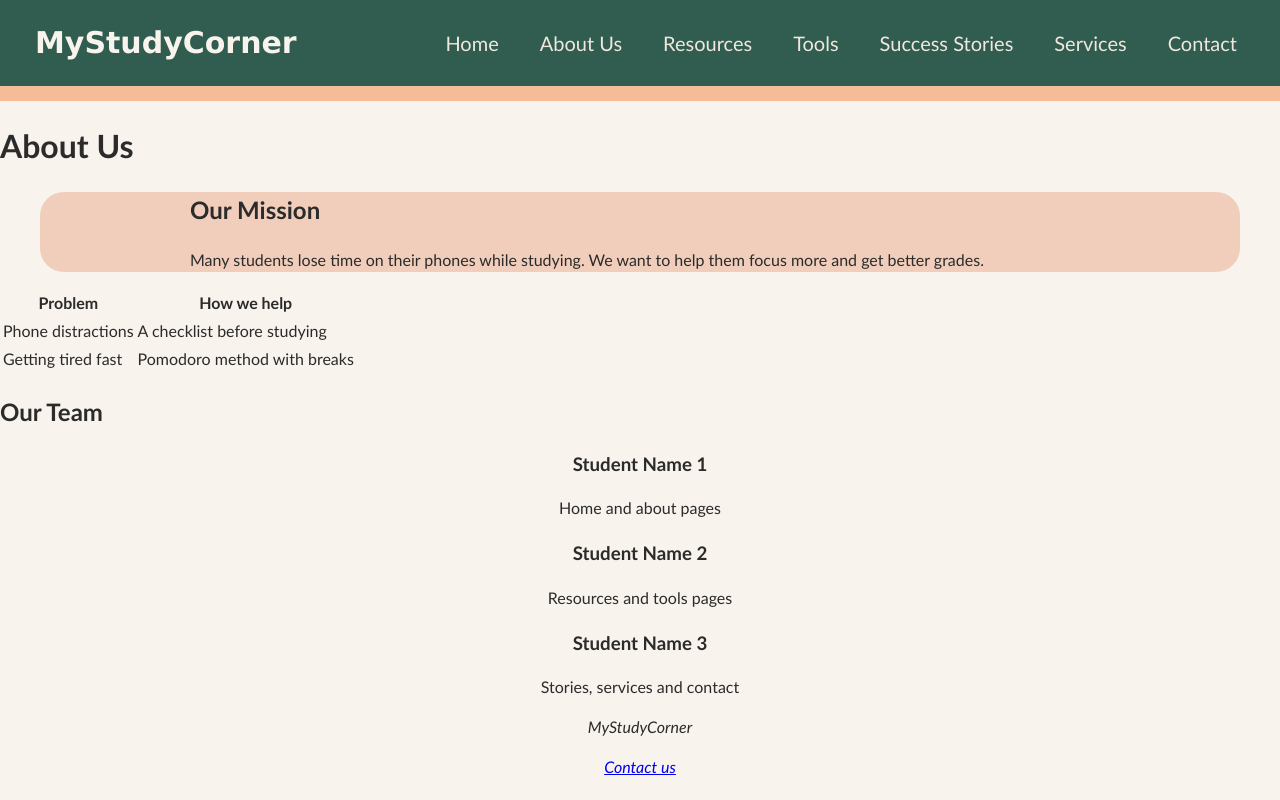
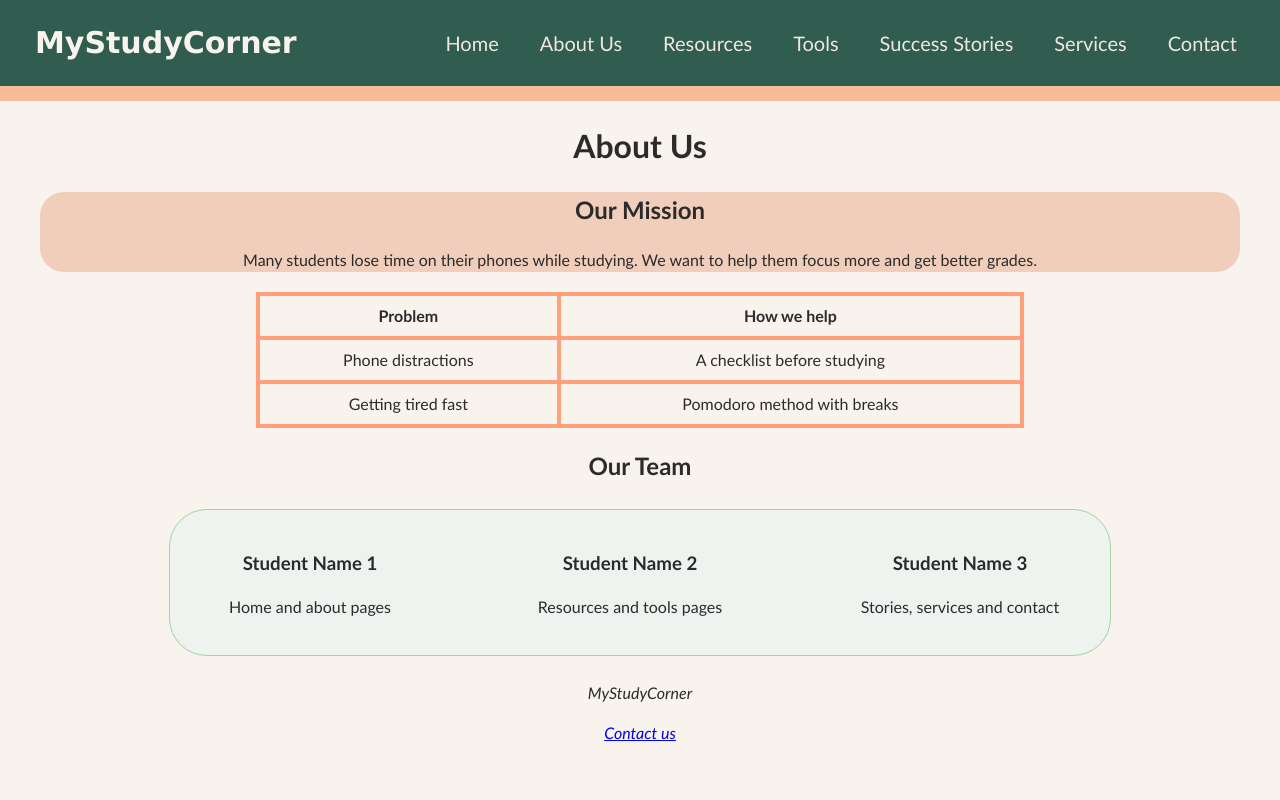
Before and after one commit to lunaindex/WebProject, a plain HTML site: page MyStudyCorner/Files/about.html in a window 1280 px wide. Drawn offline with Linux system fonts and the light colour scheme.

Commit message:
Enhance styling for About Us page
Updated styles for table and headings for better presentation.

```diff
--- a/MyStudyCorner/Files/about.html
+++ b/MyStudyCorner/Files/about.html
@@ -7,6 +7,23 @@
   <link rel="stylesheet" href="css/style.css">
   <style>
     .member { text-align: center; }
+
+    table,td,th{
+      border: 4px solid lightsalmon;
+    }
+    table{
+      border-collapse: collapse;
+      width: 60%;
+      margin: 20px auto;
+    }
+    td,th{
+      text-align: center;
+      padding: 8px 12px;
+    }
+    .box{
+      text-align: center;
+    }
+
   </style>
 </head>
 <body>
@@ -24,18 +41,18 @@
   </header>
 
   <div class="content">
-    <h1>About Us</h1>
+    <h1 style="text-align: center;">About Us</h1>
     <div class="box">
       <h2>Our Mission</h2>
       <p>Many students lose time on their phones while studying. We want to help them focus more and get better grades.</p>
     </div>
-    <table>
+    <table  >
       <tr><th>Problem</th><th>How we help</th></tr>
       <tr><td>Phone distractions</td><td>A checklist before studying</td></tr>
       <tr><td>Getting tired fast</td><td>Pomodoro method with breaks</td></tr>
     </table>
-    <h2>Our Team</h2>
-    <div class="row">
+    <h2 style="text-align: center;">Our Team</h2>
+    <div class="card">
       <div class="box member">
         <h3>Student Name 1</h3><p>Home and about pages</p></div>
       <div class="box member"><h3>Student Name 2</h3><p>Resources and tools pages</p></div>
```
